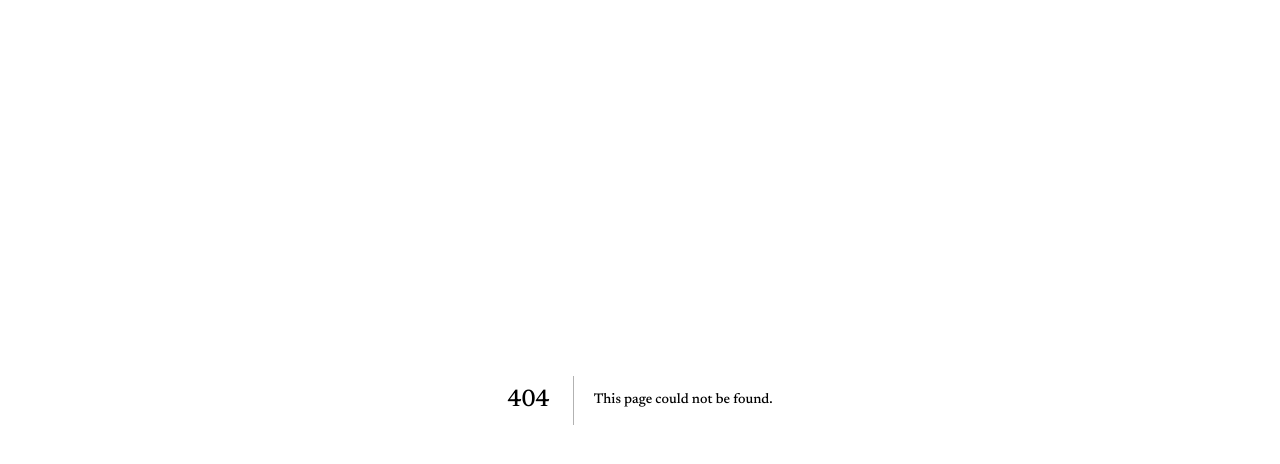
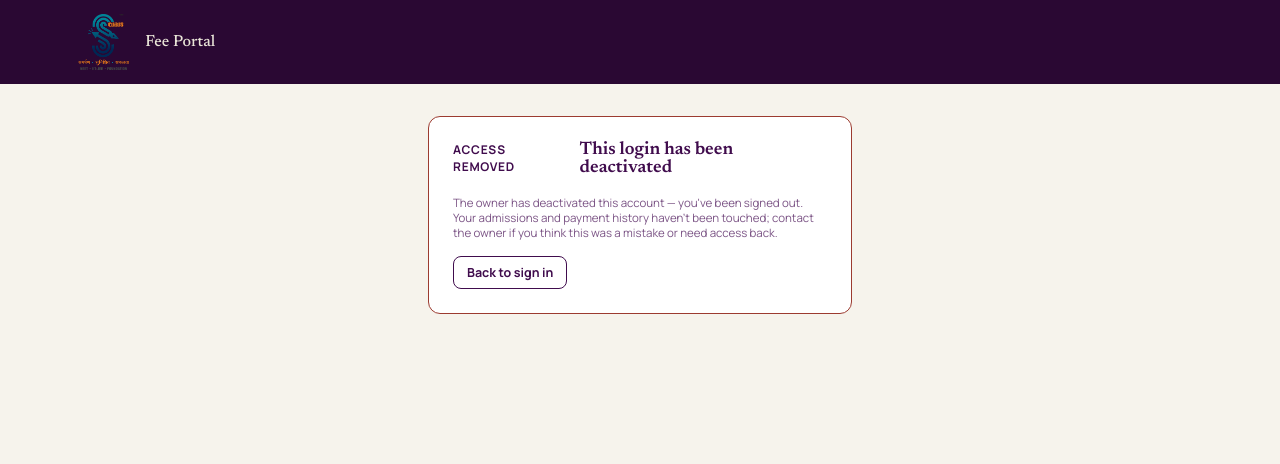
Before and after one commit to director2602/S-CUBUS-FEE-STRUCTURE, a Next.js app: page /deactivated in a window 1280 px wide. Before the commit this address had no page. Shown: the top 464 px of the page. Built offline with nearby package versions, Linux system fonts and the light colour scheme; no server answers.

Commit message:
Create page.tsx

```diff
--- /dev/null
+++ b/app/deactivated/page.tsx
@@ -0,0 +1,44 @@
+"use client";
+
+import { useEffect, useState } from "react";
+import Link from "next/link";
+import { supabaseBrowser } from "@/lib/supabase/client";
+
+export default function DeactivatedPage() {
+  const supabase = supabaseBrowser();
+  const [done, setDone] = useState(false);
+
+  useEffect(() => {
+    supabase.auth.signOut().finally(() => setDone(true));
+    // eslint-disable-next-line react-hooks/exhaustive-deps
+  }, []);
+
+  return (
+    <div style={{ minHeight: "100vh", background: "var(--bg)" }}>
+      <div className="topbar">
+        <div className="topbar-wrap">
+          <div className="brand">
+            <img className="brand-logo" src="/logo.png" alt="S-CUBUS" />
+            <div className="brand-sub">Fee Portal</div>
+          </div>
+        </div>
+      </div>
+      <div className="wrap narrow">
+        <div className="card" style={{ borderColor: "var(--bad-fg)" }}>
+          <div className="card-head">
+            <span className="kicker">Access removed</span>
+            <h2 className="card-title">This login has been deactivated</h2>
+          </div>
+          <p className="comp-hint" style={{ marginBottom: 16 }}>
+            The owner has deactivated this account — you've been signed out{done ? "" : "…"}. Your admissions and
+            payment history haven't been touched; contact the owner if you think this was a mistake or need access
+            back.
+          </p>
+          <Link className="btn secondary small" href="/login">
+            Back to sign in
+          </Link>
+        </div>
+      </div>
+    </div>
+  );
+}
```
